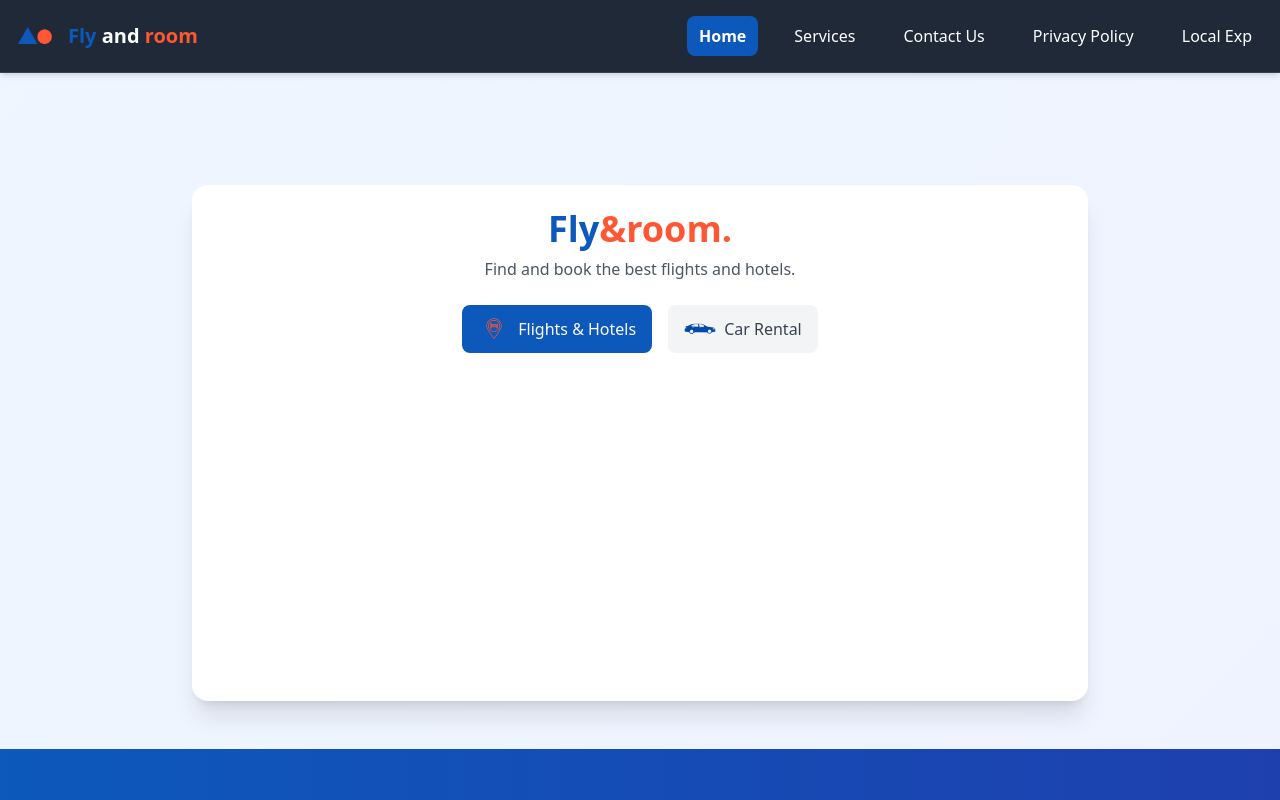
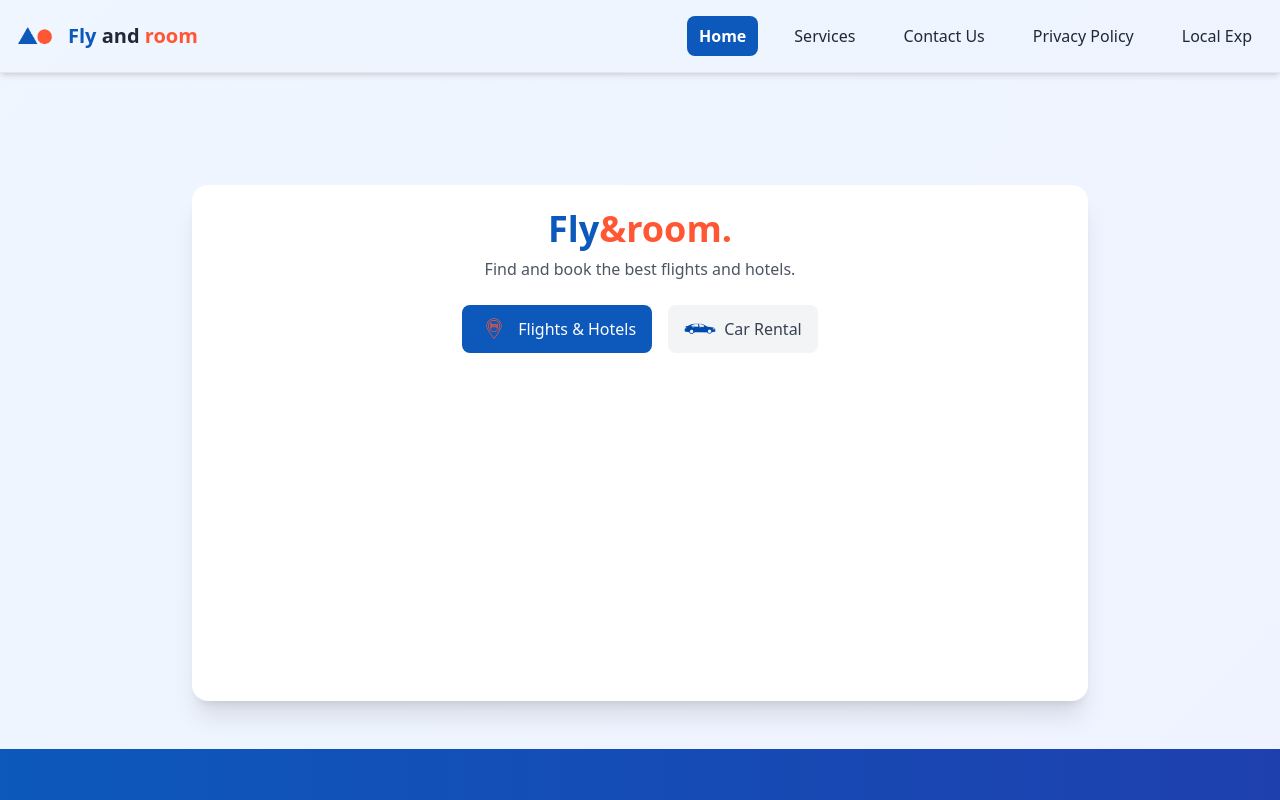
Before and after one commit to noss101/fly-and-room, a React (Vite) app: page / in a window 1280 px wide. Shown: the top 800 px of the page. Built offline with nearby package versions, Linux system fonts and the light colour scheme.

Commit message:
Make navbar transparent

```diff
--- a/src/components/layout/Navbar.jsx
+++ b/src/components/layout/Navbar.jsx
@@ -12,7 +12,7 @@ const Navbar = () => {
   ];
 
   return (
-<nav className="bg-navbg text-white py-4 shadow-md border-b border-gray-700">
+<nav className="bg-transparent text-gray-800 py-4 shadow-md border-b border-gray-200">
         <div className="container mx-auto px-4 flex justify-between items-center">
         <div className="flex items-center">
           <img src="/logos/mainlogo.png" alt="Fly and Room Logo" className="h-10 mr-3" />
@@ -27,12 +27,12 @@ const Navbar = () => {
             <NavLink
               key={item.name}
               to={item.path}
-              className={({ isActive }) =>
-                `py-2 px-3 rounded-lg transition-colors hover:bg-primary ${
-                  isActive ? 'bg-primary font-bold' : ''
-                }`
-              }
-            >
+                className={({ isActive }) =>
+                  `py-2 px-3 rounded-lg transition-colors hover:bg-primary hover:text-white text-gray-800 ${
+                    isActive ? 'bg-primary text-white font-bold' : ''
+                  }`
+                }
+              >
               {item.name}
             </NavLink>
           ))}
@@ -40,7 +40,7 @@ const Navbar = () => {
 
         {/* Mobile Menu Button */}
         <button
-          className="md:hidden text-white"
+          className="md:hidden text-gray-800"
           onClick={() => setMobileMenuOpen(!mobileMenuOpen)}
         >
           <svg xmlns="http://www.w3.org/2000/svg" className="h-6 w-6" fill="none" viewBox="0 0 24 24" stroke="currentColor">
```
